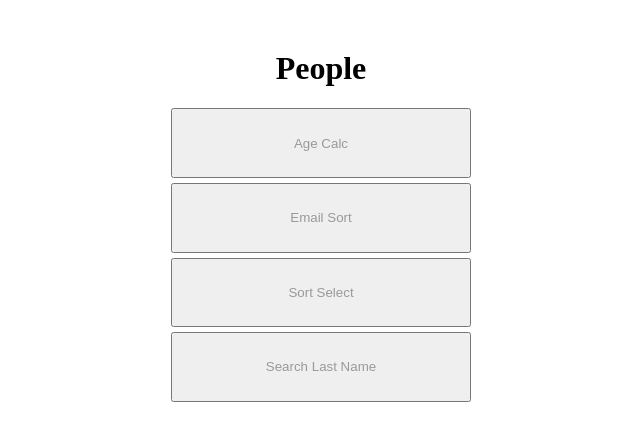
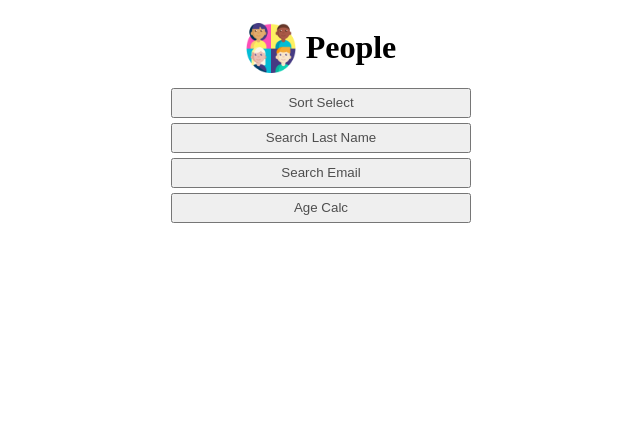
Before and after one commit to josefanderberg/PeopleSearch, a website: page index.html in a window 1280 px wide. Shown: the whole page, without its empty margins (319-959 px from the left). Drawn offline with Linux system fonts and the light colour scheme.

Commit message:
Enhance layout and navigation: add header with image, update button order, and improve styles

```diff
--- a/index.html
+++ b/index.html
@@ -7,12 +7,15 @@
     <title>Document</title>
 </head>
 <body>
-    <h1>People</h1>
+    <header>
+        <img class="img-people" src="people.png">
+        <h1>People</h1>
+    </header>
     <nav>
-        <button><a href="age_calc.html">Age Calc</a></button>
-        <button><a href="email_sort.html">Email Sort</a></button>
         <button><a href="sort_select.html">Sort Select</a></button>
         <button><a href="lastname.html">Search Last Name</a></button>
+        <button><a href="email_sort.html">Search Email</a></button>
+        <button><a href="age_calc.html">Age Calc</a></button>
     </nav>
 </body>
 </html>
--- a/style.css
+++ b/style.css
@@ -11,9 +11,20 @@
     padding: 10px;
   }
 
+  header {
+    display: flex;
+    align-items: center;
+    justify-content: center;
+  }
+
   h1 {
     text-align: center;
-    margin-top: 50px;
+  }
+
+  .img-people {
+    width: 50px;
+    height: auto;
+    margin-right: 10px;
   }
 
   nav {
@@ -27,8 +38,19 @@
     max-width: 300px;
     padding: 2%;
     }
+
+    button {
+        padding: 0;
+        height: 30px;
+
+    }
     a {
         text-decoration: none;
-        color: #999;
+        color: #4e4e4e;
+        display: block;
+        text-align: center;
+        line-height: 25px;
+        height: 100%;
+        width: 100%;
     }
   }
```
Also changed, not shown: sort_select.html (+1 -1 lines), people.png (added).
